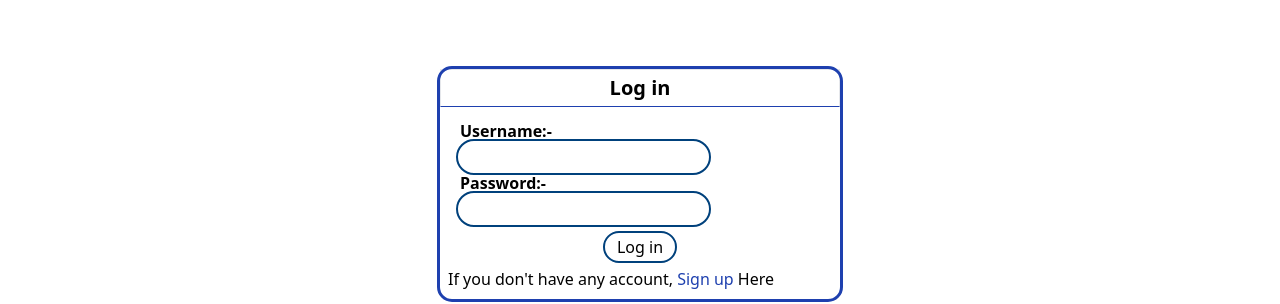
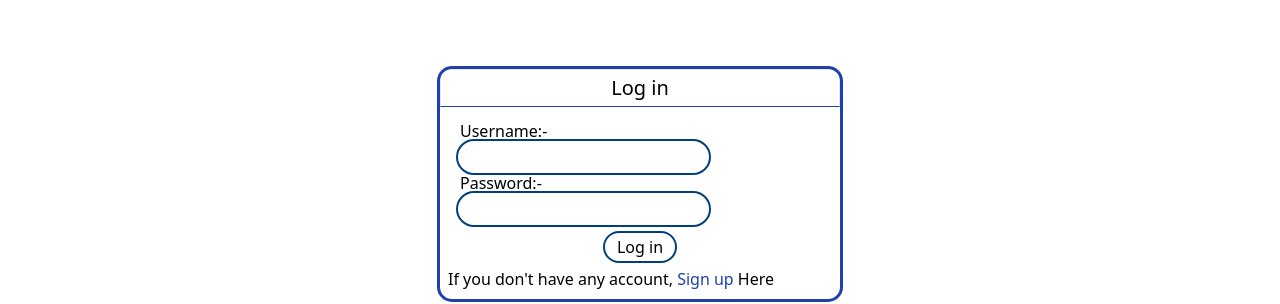
Before and after one commit to devbeda/frontend-premium-planner, a React (Vite) app: page / in a window 1280 px wide. Shown: the part 240-544 px from the top of the page. Built offline with nearby package versions, Linux system fonts and the light colour scheme.

Commit message:
Update Login.jsx

```diff
--- a/src/pages/Login/Login.jsx
+++ b/src/pages/Login/Login.jsx
@@ -12,11 +12,11 @@ function Login() {
     formState: { errors },
   } = useForm();
   const [error, setError] = useState("");
+  const [loging, setloging] = useState("")
 
   const submit = async (data) => {
     const userInfo = {
       username: data.username,
-
       password: data.password,
     };
 
@@ -25,6 +25,7 @@ function Login() {
         `${baseUrl}/user/login`,
         userInfo
       );
+      setloging("Loading...")
 
       if (response.data) {
         localStorage.setItem("accessToken", response.data.accessToken);
@@ -55,33 +56,40 @@ function Login() {
         className="w-auto sm:w-[400px] h-auto  rounded-xl outline outline-blue-800">
         <form onSubmit={handleSubmit(submit)}>
           <div className="flex justify-center items-center h-[10%] border border-b-blue-800">
-            <h1 className=" text-xl font-semibold text-black py-1 ">Log in</h1>
+            <h1 className=" text-xl  font-Heading-Text text-black py-1 ">Log in</h1>
           </div>
           <div className="flex justify-center items-center">
-            {error && <p className="text-red-500">{error}</p>}
+            {error && <p className="text-red-500 font-all-Text">{error}</p>}
           </div>
           <div className="w-full h-2/6 px-5 py-3 ">
             <div className="">
-              <h2 className="text-black font-semibold ">Username:-</h2>
+              <h2 className="text-black font-SideHeading-Text font-medium  ">Username:-</h2>
               <input
                 type="text"
-                className="outline-none rounded-2xl py-0.5 px-2 text-md  outline-Lic-Blue"
+                className="outline-none rounded-2xl py-0.5 px-2 text-md  font-all-Text  outline-Lic-Blue"
                 {...register("username", { required: true })}
               />
             </div>
             <div className="">
-              <h2 className="text-black font-semibold">Password:-</h2>
+              <h2 className="text-black font-SideHeading-Text ">Password:-</h2>
               <input
                 type="password"
-                className="outline-none rounded-2xl py-0.5 px-2 text-md  outline-Lic-Blue"
+                className="outline-none rounded-2xl py-0.5 px-2 text-md font-all-Text  outline-Lic-Blue"
                 {...register("password", { required: true })}
               />
             </div>
           </div>
+
           <div className="h-1/6 flex justify-center items-center">
-            <button className="Lic-Button px-2.5">Log in</button>
+            {
+              loging? (
+                <p className="text-center font-SideHeading-Text text-blue-800">Loading...</p>
+              ) : (
+                <button className="Lic-Button px-2.5">Log in</button>
+              )
+            }
           </div>
-          <div className="h-1/6 py-2 px-2">
+          <div className="h-1/6 py-2 px-2 font-all-Text">
             <p>
               If you don't have any account,
               <Link
```
